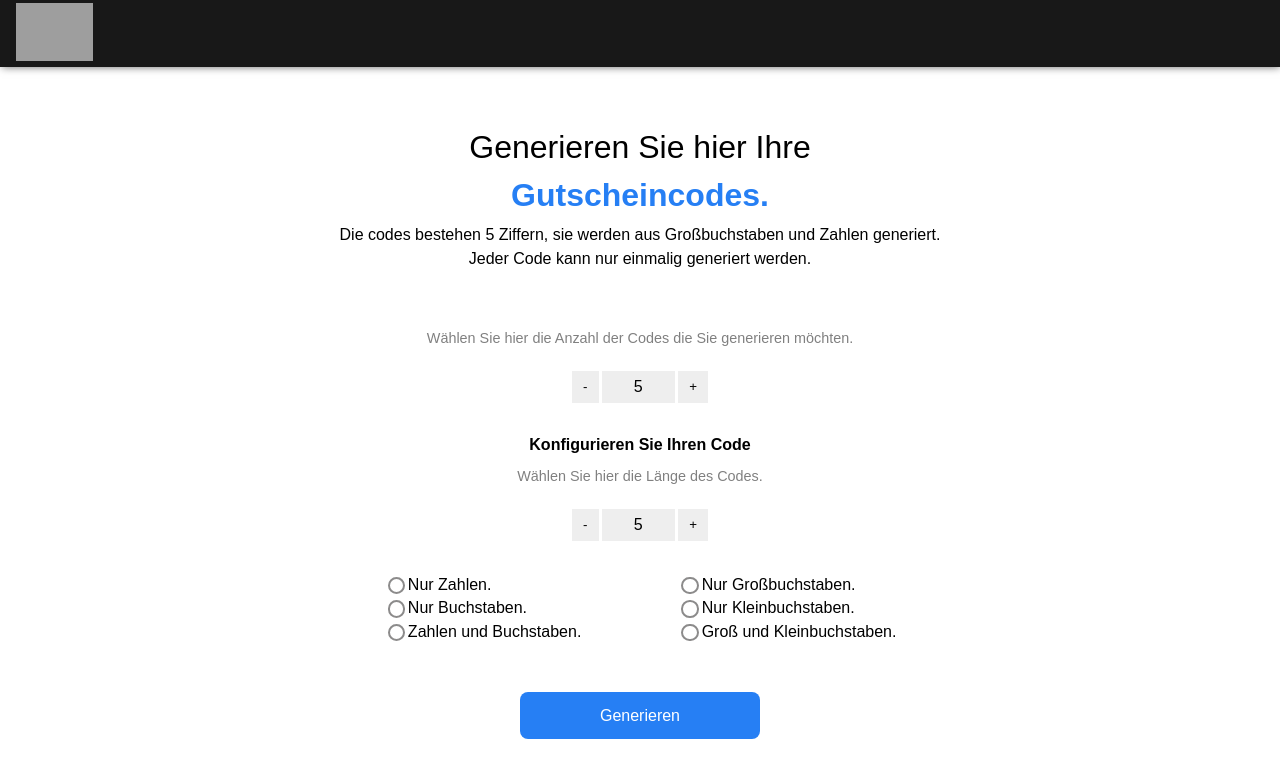
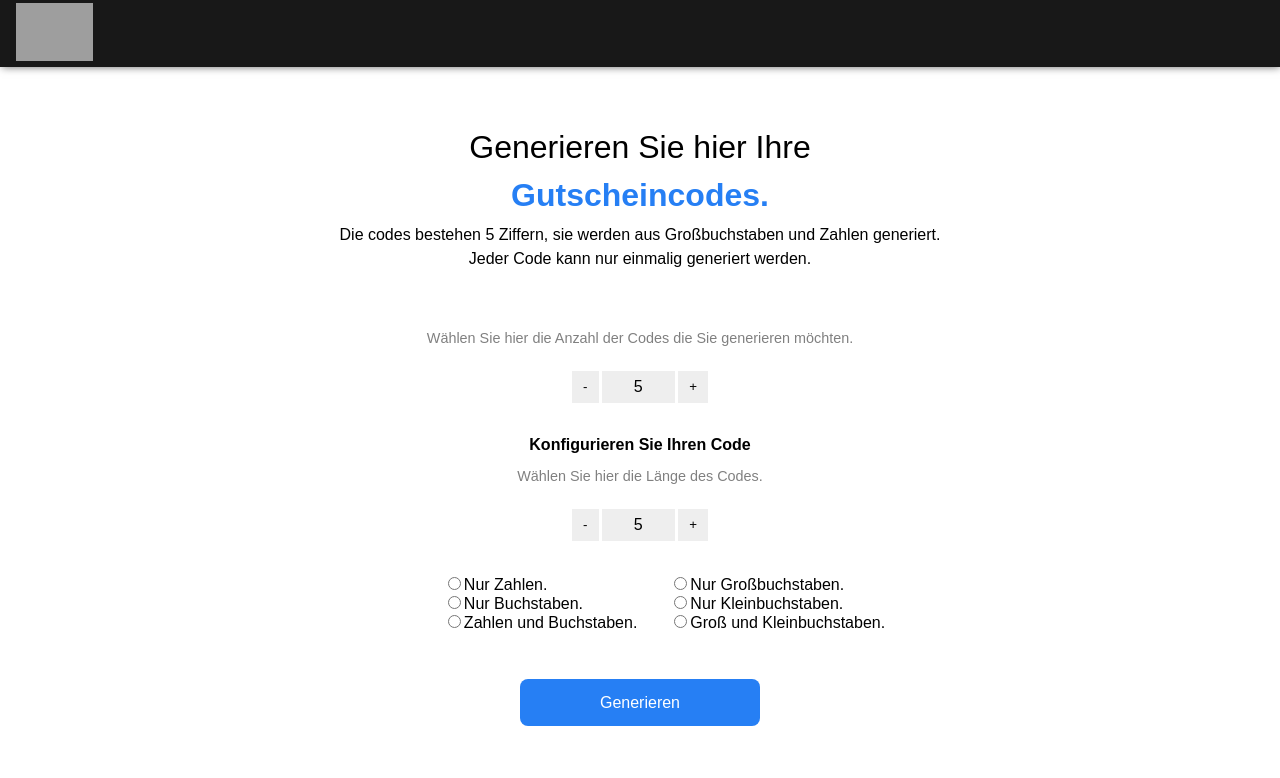
Before and after one commit to KevinKarahali/code-generator, an Angular app: page / in a window 1280 px wide. Shown: the top 778 px of the page. Built offline with nearby package versions, Linux system fonts and the light colour scheme; grey boxes are pictures that could not be loaded.

Commit message:
change naming and change the checkbox to radiobutton

```diff
--- a/src/app/code-generator/configurator/configurator.component.css
+++ b/src/app/code-generator/configurator/configurator.component.css
@@ -12,27 +12,15 @@
 
 .colum1 {
   text-align: left;
-  margin-right: 3rem;
+  margin-right: 1rem;
+  margin-left: 3rem;
 }
 
 .colum2 {
-  margin-left: 3rem;
+  margin-left: 1rem;
   text-align: left;
 }
 
 input {
-  width: 1.3em;
-  height: 1.3em;
-  background-color: white;
-  border-radius: 50%;
-  vertical-align: middle;
-  border: 2px solid #8c8b8b;
-  appearance: none;
-  /*-webkit-appearance: none;*/
-  outline: none;
   cursor: pointer;
 }
-
-input:checked {
-  background-color: #267ff4;
-}
--- a/src/app/code-generator/configurator/configurator.component.html
+++ b/src/app/code-generator/configurator/configurator.component.html
@@ -2,34 +2,34 @@
   <div class="colum1">
 
     <div class="onlyNumbers">
-      <input type="checkbox" name="onlyNumbers" id="onlyNumbers">
+      <input type="radio" name="1" id="onlyNumbers">
       <label for="onlyNumbers">Nur Zahlen.</label>
     </div>
 
     <div class="onlyCharacters">
-      <input type="checkbox" name="onlyCharacters" id="onlyCharacters">
+      <input type="radio" name="1" id="onlyCharacters">
       <label for="onlyCharacters">Nur Buchstaben.</label>
     </div>
 
     <div class="numbersAndCharacters">
-      <input type="checkbox" name="numbersAndCharacters" id="numbersAndCharacters">
+      <input type="radio" name="1" id="numbersAndCharacters">
       <label for="numbersAndCharacters">Zahlen und Buchstaben.</label>
     </div>
   </div>
 
   <div class="colum2">
     <div class="onlyBigCharacters">
-      <input type="checkbox" name="onlyBigCharacters" id="onlyBigCharacters">
+      <input type="radio" name="2" id="onlyBigCharacters">
       <label for="onlyBigCharacters">Nur Großbuchstaben.</label>
     </div>
 
     <div class="onlySmallCharacters">
-      <input class="test" type="checkbox" name="onlySmallCharacters" id="onlySmallCharacters">
+      <input type="radio" name="2" id="onlySmallCharacters">
       <label for="numbersAndCharacters">Nur Kleinbuchstaben.</label>
     </div>
 
     <div class="bigAndSmallCharacters">
-      <input type="checkbox" name="bigAndSmallCharacters" id="bigAndSmallCharacters">
+      <input type="radio" name="2" id="bigAndSmallCharacters">
       <label for="numbersAndCharacters">Groß und Kleinbuchstaben.</label>
     </div>
   </div>
--- a/src/app/code-generator/generator/generator.component.ts
+++ b/src/app/code-generator/generator/generator.component.ts
@@ -22,8 +22,8 @@ export class GeneratorComponent {
     this.lengthCode = $event
   }
 
-  public generateCode(timeOfCode: number, characterAmount: number, includeUppercase: boolean, includeNumbers: boolean) {
-    this.generatorService.generateCode(timeOfCode, characterAmount, includeUppercase, includeNumbers)
+  public generateCode(numberOfCodes: number, characterAmount: number, includeUppercase: boolean, includeNumbers: boolean) {
+    this.generatorService.generateCode(numberOfCodes, characterAmount, includeUppercase, includeNumbers)
   }
 
 }
```
